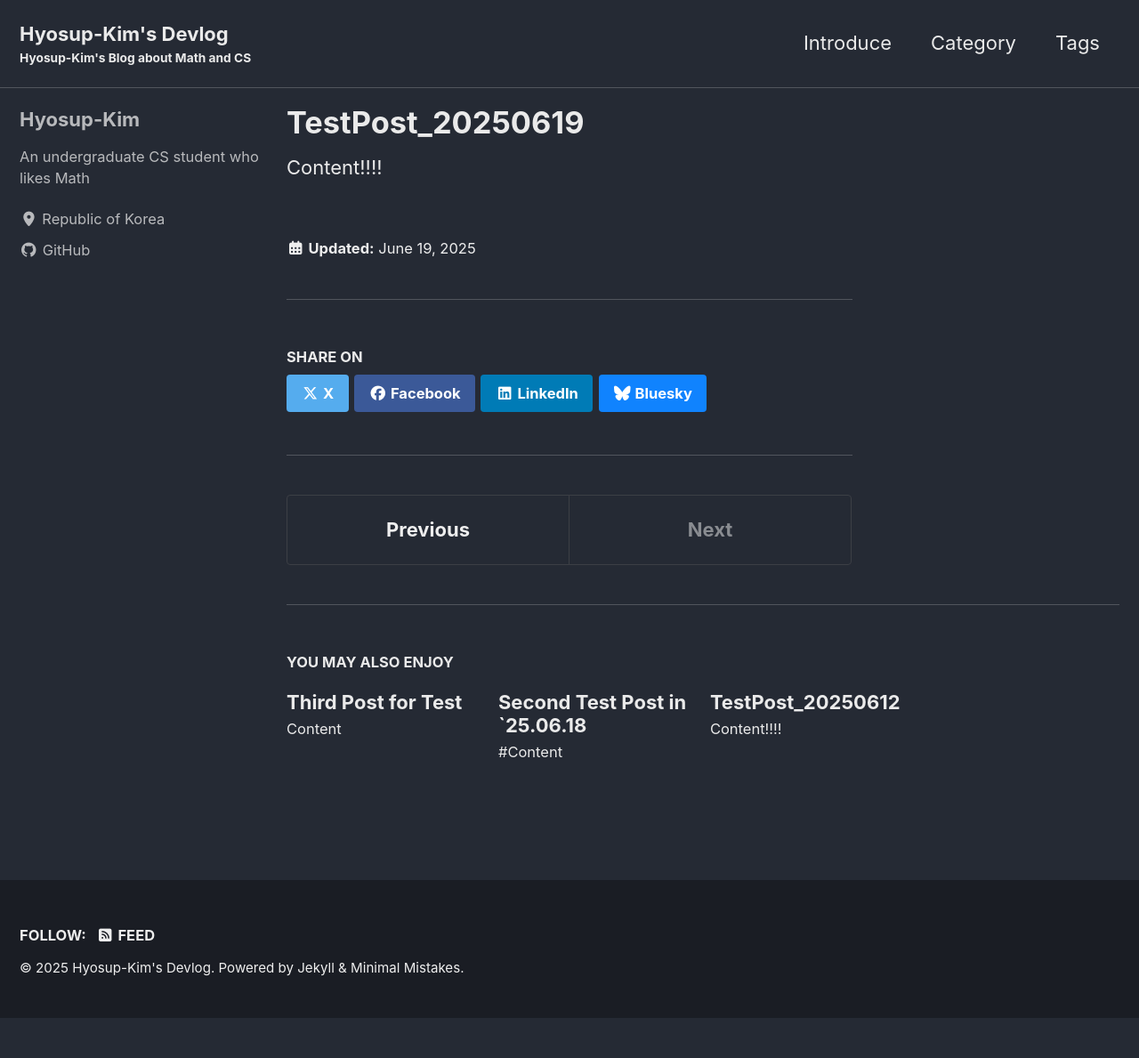
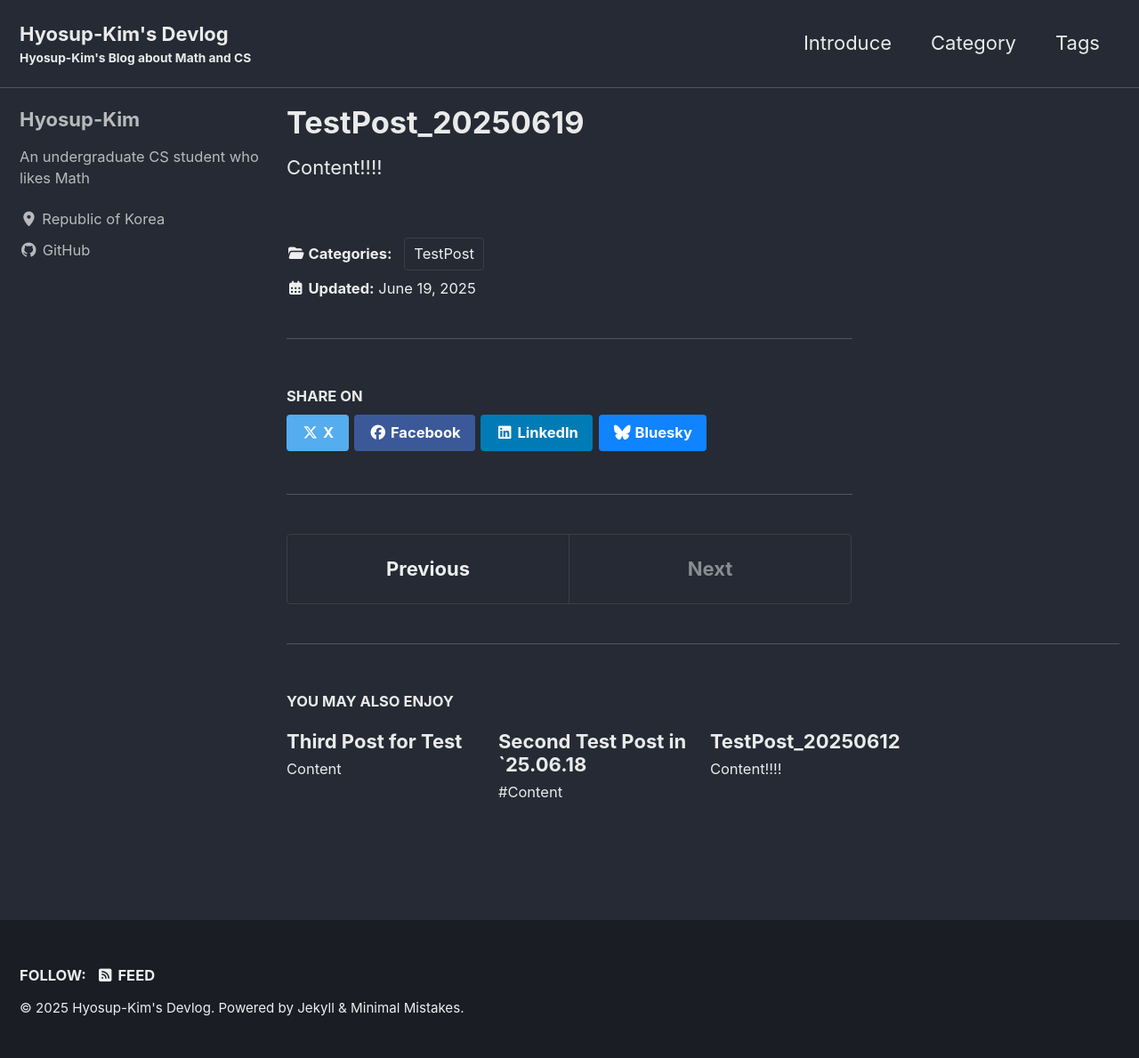
Before and after one commit to Hyosup-Kim/Hyosup-Kim-Devlog, a Jekyll site: the page built from _posts/2025-06-19-TestPost-4.md, in a window 1280 px wide. Shown: the whole page at 89% size. Built offline with Jekyll 4.4.1, drawn with Linux system fonts in a browser that asks for light colours; cached includes are drawn as plain includes; before the commit the page ends 1144 px from its top, so only the background shows below that.

Commit message:
Updated: 2025-06-19 13:34:13 in UTC

```diff
--- a/_posts/2025-06-19-TestPost-4.md
+++ b/_posts/2025-06-19-TestPost-4.md
@@ -1,5 +1,7 @@
 ---
 title: TestPost_20250619
+show_date: false
+categories: "TestPost"
 ---
 
 Content!!!!
```
